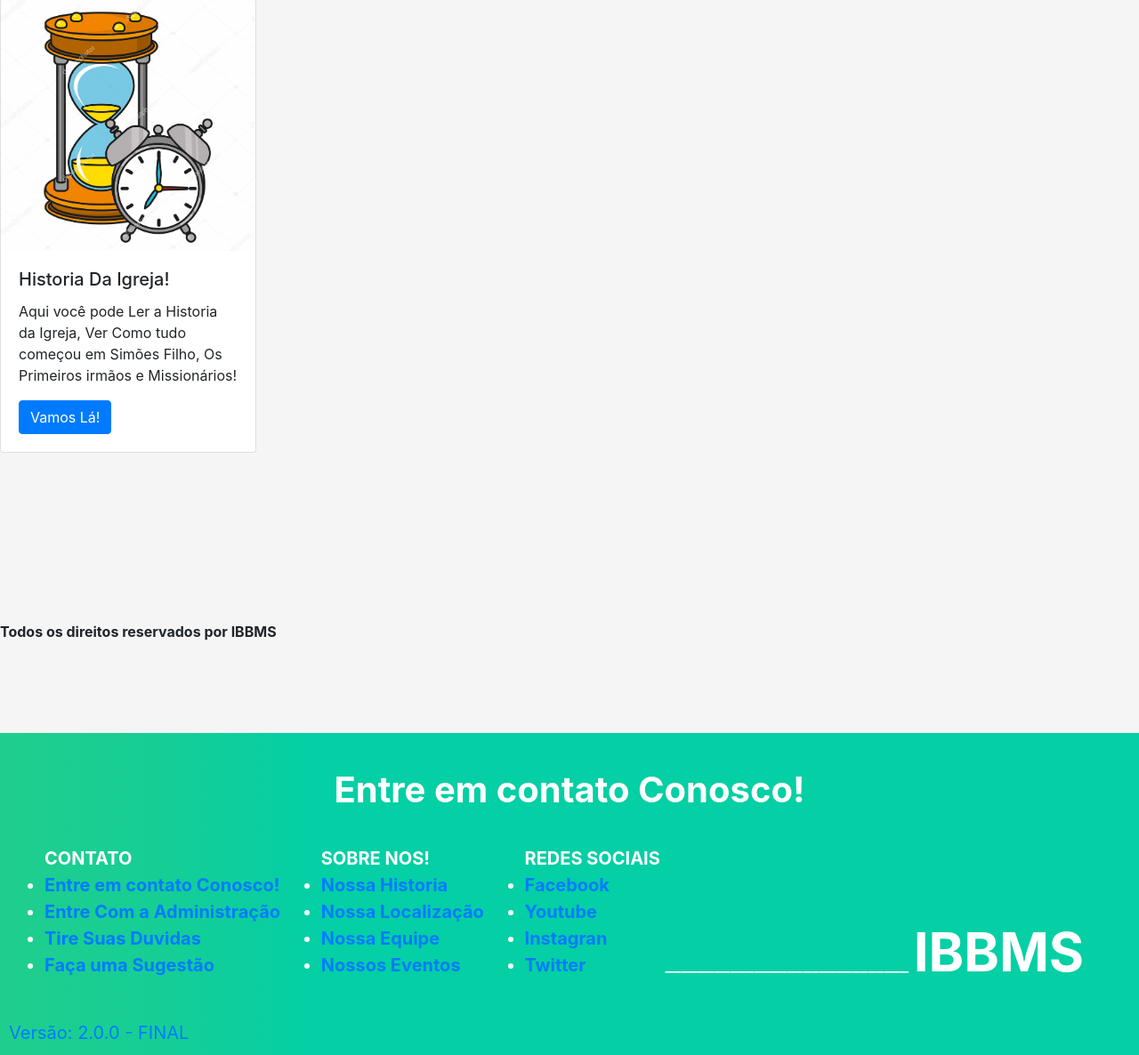
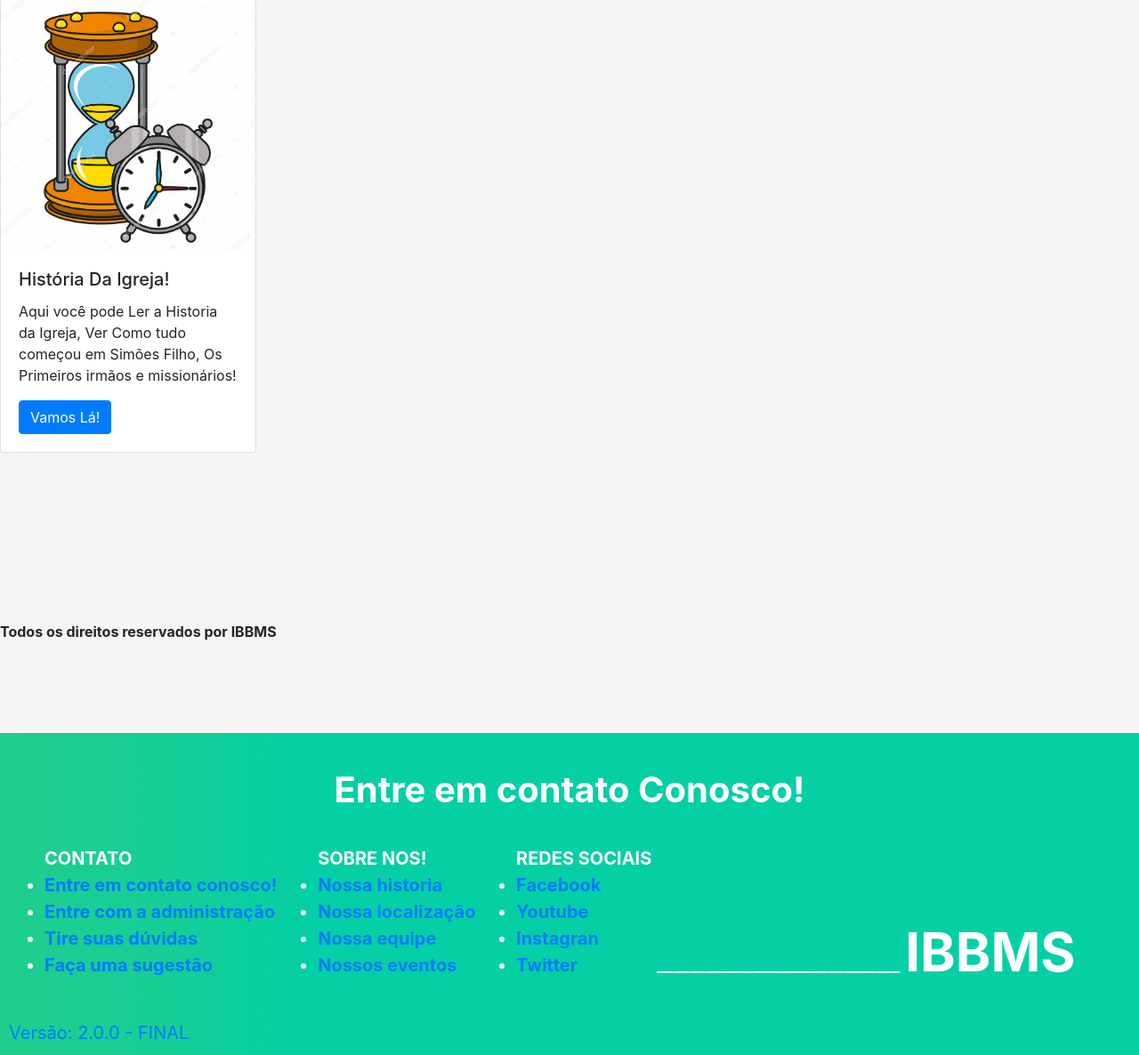
Before and after one commit to spinho010/heroku, a Django app: page / in a window 1280 px wide. Shown: the part 786-1972 px from the top of the page at 89% size. Run offline with Django 3.2, Linux system fonts and the light colour scheme; the visitor is signed in with stand-in values (Sample User, id 1); some libraries are stand-ins or nearby versions.

Commit message:
Atualizações Ortograficas

```diff
--- a/templates/home.html
+++ b/templates/home.html
@@ -382,8 +379,8 @@
           <div class="card" style="width: 18rem;" id="dv3">
             <img src="{% static 'midia/historia.jpg' %}" class="card-img-top" alt="...">
             <div class="card-body">
-              <h5 class="card-title">Historia Da Igreja!</h5>
-              <p class="card-text">Aqui você pode Ler a Historia da Igreja, Ver Como tudo começou em Simões Filho, Os Primeiros irmãos e Missionários!</p>
+              <h5 class="card-title">História Da Igreja!</h5>
+              <p class="card-text">Aqui você pode Ler a Historia da Igreja, Ver Como tudo começou em Simões Filho, Os Primeiros irmãos e missionários!</p>
               <a href="/sobre" class="btn btn-primary">Vamos Lá!</a>
             </div>
           </div>
@@ -410,20 +407,20 @@
         <h1 style="text-align: center;"><strong>Entre em contato Conosco!</strong></h1><br>
         <ul style="display: inline-block;">
             <strong>CONTATO</strong>
-                <li><a href="https://forms.gle/c2KJHv4o7NpdAauCA" target="_blank"><strong>Entre em contato Conosco!</strong><br></a></li>
-                <li><a href="https://forms.gle/c2KJHv4o7NpdAauCA" target="_blank"><strong>Entre Com a Administração</strong><br></a></li>
-                <li><a href="https://forms.gle/c2KJHv4o7NpdAauCA" target="_blank"><strong>Tire Suas Duvidas</strong><br></a></li>
-                <li><a href="https://forms.gle/c2KJHv4o7NpdAauCA" target="_blank"><strong>Faça uma Sugestão</strong><br></a></li>
+                <li><a href="https://forms.gle/c2KJHv4o7NpdAauCA" target="_blank"><strong>Entre em contato conosco!</strong><br></a></li>
+                <li><a href="https://forms.gle/c2KJHv4o7NpdAauCA" target="_blank"><strong>Entre com a administração</strong><br></a></li>
+                <li><a href="https://forms.gle/c2KJHv4o7NpdAauCA" target="_blank"><strong>Tire suas dúvidas</strong><br></a></li>
+                <li><a href="https://forms.gle/c2KJHv4o7NpdAauCA" target="_blank"><strong>Faça uma sugestão</strong><br></a></li>
         </ul>
 
 
 
         <ul style="display: inline-block;">
             <strong>SOBRE NOS!</strong>
-                <li><a href="/sobre" target="_blank"><strong>Nossa Historia</strong><br></a></li>
-                <li><a href="/sobre" target="_blank"><strong>Nossa Localização</strong><br></a></li>
-                <li><a href="/sobre" target="_blank"><strong>Nossa Equipe</strong><br></a></li>
-                <li><a href="/sobre" target="_blank"><strong>Nossos Eventos</strong><br></a></li>
+                <li><a href="/sobre" target="_blank"><strong>Nossa historia</strong><br></a></li>
+                <li><a href="/sobre" target="_blank"><strong>Nossa localização</strong><br></a></li>
+                <li><a href="/sobre" target="_blank"><strong>Nossa equipe</strong><br></a></li>
+                <li><a href="/sobre" target="_blank"><strong>Nossos eventos</strong><br></a></li>
         </ul>
 
 
--- a/templates/perfil.html
+++ b/templates/perfil.html
@@ -99,7 +99,7 @@
 
 
       <main id="teste">
-        <h2>Leitura Biblica!</h2>
+        <h2>Leitura Bíblica!</h2>
         <a href="https://www.bibliaonline.com.br/acf/index" target="__blank"><button class="btn btn-success" style="font-family: Arial, Helvetica, sans-serif;">Ler A Biblia!</button></a>  <img src="{% static 'midia/lendo.jpg' %}" alt="ft" width="500px" align="right">
         <br><br>
 
```
Also changed, not shown: other parts of templates/home.html (+9 -12 lines).
